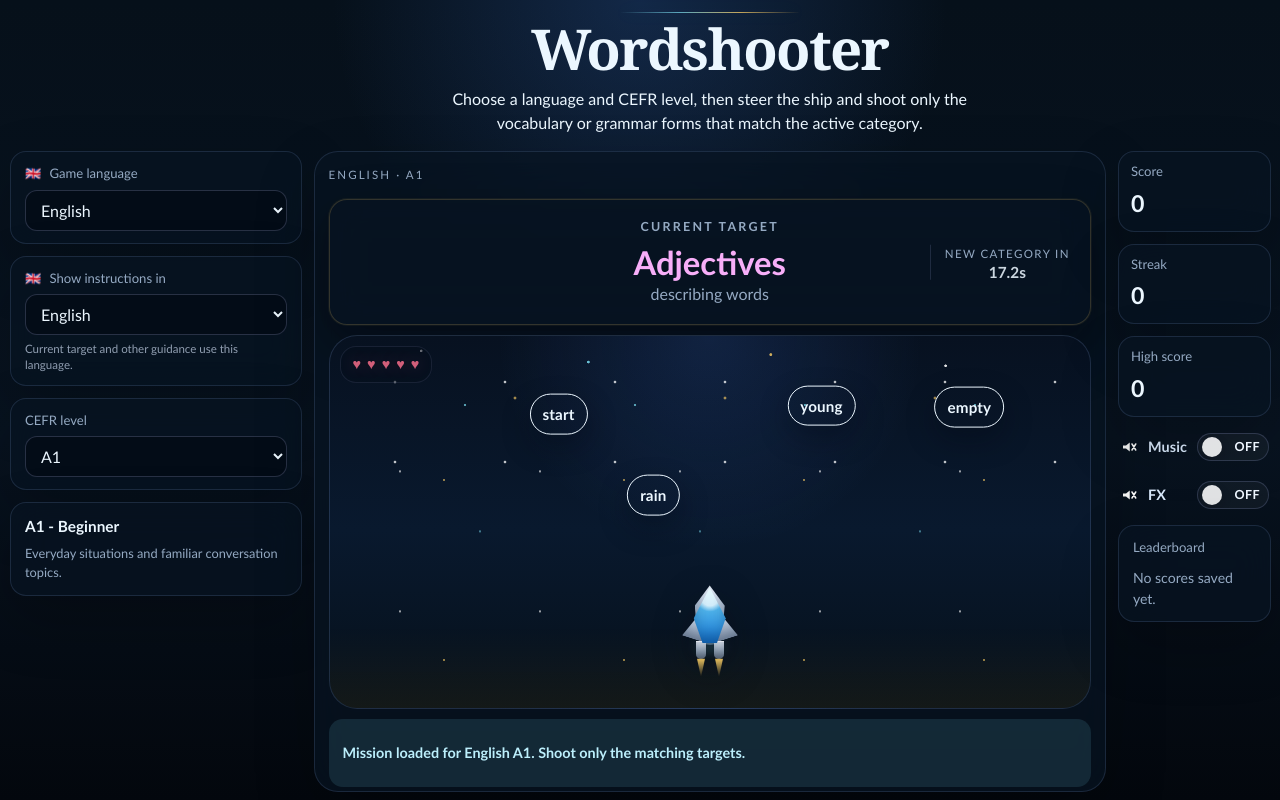
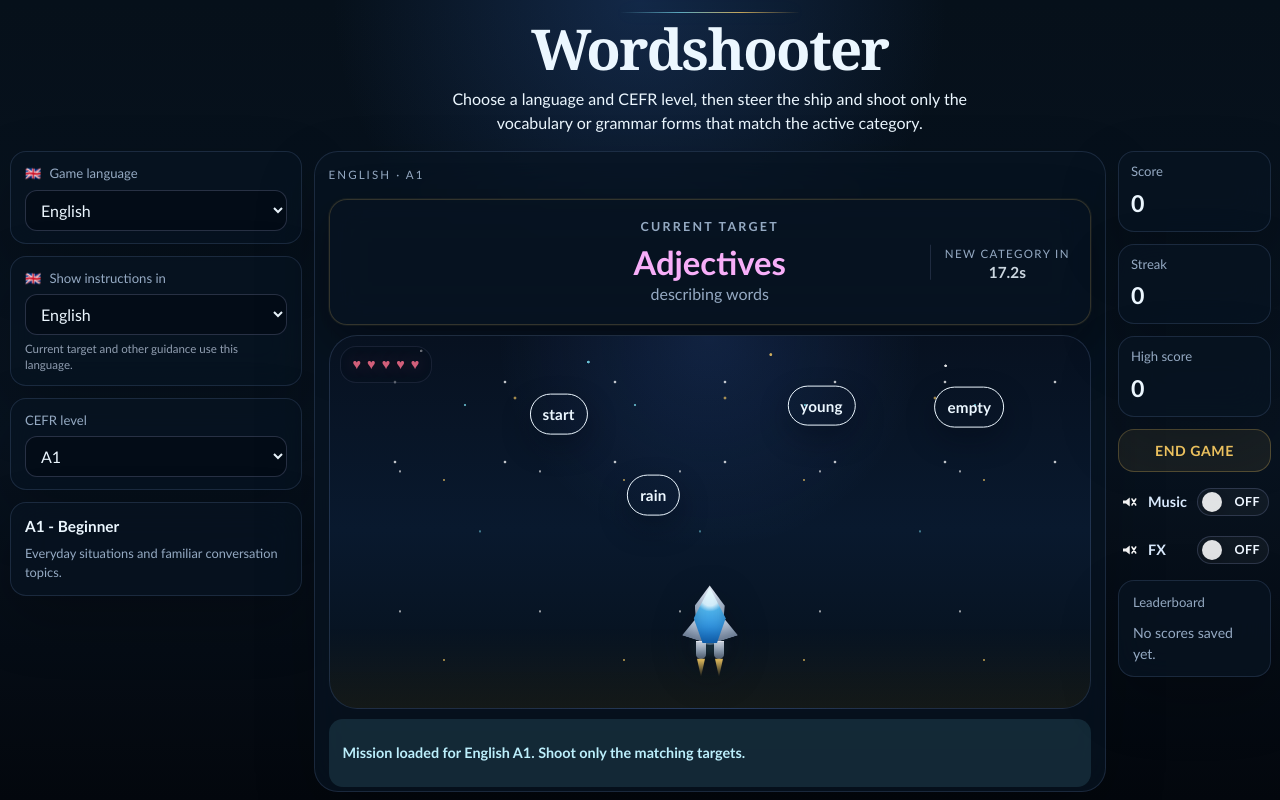
Before and after one commit to KireGW/wordshooter, a React (Vite) app: page / in a window 1280 px wide. Both pictures are taken after a click on the button "Start game". Built offline with nearby package versions, Linux system fonts and the light colour scheme.

Commit message:
Add end game control

```diff
--- a/src/App.css
+++ b/src/App.css
@@ -564,6 +564,31 @@
   padding: 8px 11px;
   font-size: 0.8rem;
   box-shadow: 0 10px 22px rgba(255, 209, 102, 0.18);
+}
+
+.finish-game-button {
+  width: 100%;
+  border: 1px solid rgba(255, 209, 102, 0.26);
+  border-radius: 16px;
+  padding: 10px 12px;
+  font: inherit;
+  font-weight: 800;
+  font-size: 0.88rem;
+  letter-spacing: 0.04em;
+  text-transform: uppercase;
+  color: #ffd166;
+  background: rgba(255, 209, 102, 0.07);
+  cursor: pointer;
+  transition:
+    border-color 140ms ease,
+    background 140ms ease,
+    transform 140ms ease;
+}
+
+.finish-game-button:hover {
+  border-color: rgba(255, 209, 102, 0.48);
+  background: rgba(255, 209, 102, 0.12);
+  transform: translateY(-1px);
 }
 
 .sound-button {
@@ -1714,8 +1739,13 @@
 
   .mobile-menu-panel .select-card,
   .mobile-menu-panel .hud-card,
-  .mobile-menu-panel .control-chip {
+  .mobile-menu-panel .control-chip,
+  .mobile-menu-panel .finish-game-button {
     min-width: 0;
+  }
+
+  .mobile-menu-panel .finish-game-button {
+    justify-self: stretch;
   }
 
   .mobile-menu-panel .curriculum-card p,
--- a/src/App.jsx
+++ b/src/App.jsx
@@ -24,8 +24,8 @@ const BULLET_SPEED = 88
 const WORD_SPAWN_MS = 850
 const WORD_MIN_SPEED = 4.7
 const WORD_MAX_SPEED = 8.1
-const WORD_SCORE_SPEED_FACTOR = 0.045
-const WORD_SCORE_SPEED_CAP = 3.2
+const WORD_SCORE_SPEED_FACTOR = 0.06
+const WORD_SCORE_SPEED_CAP = 4.2
 const DESKTOP_MIN_ACTIVE_WORDS = 4
 const DESKTOP_INITIAL_WORD_COUNT = 3
 const DESKTOP_MAX_ACTIVE_WORDS = 5
@@ -234,6 +234,7 @@ const UI_TRANSLATIONS = {
     restart: 'Restart',
     restartRun: 'Restart run',
     newGame: 'New game',
+    finishGame: 'End game',
     playAgain: 'Play again',
     intro:
       'Choose a language and CEFR level, then steer the ship and shoot only the vocabulary or grammar forms that match the active category.',
@@ -285,6 +286,7 @@ const UI_TRANSLATIONS = {
     restart: 'Recommencer',
     restartRun: 'Relancer',
     newGame: 'Nouveau jeu',
+    finishGame: 'Terminer',
     playAgain: 'Rejouer',
     intro:
       'Choisissez une langue et un niveau CECR, puis dirigez le vaisseau et tirez seulement sur le vocabulaire ou les formes grammaticales qui correspondent a la categorie active.',
@@ -336,6 +338,7 @@ const UI_TRANSLATIONS = {
     restart: 'Reiniciar',
     restartRun: 'Reiniciar partida',
     newGame: 'Nuevo juego',
+    finishGame: 'Terminar juego',
     playAgain: 'Jugar otra vez',
     intro:
       'Elige un idioma y un nivel MCER, luego dirige la nave y dispara solo al vocabulario o a las formas gramaticales que coincidan con la categoria activa.',
@@ -387,6 +390,7 @@ const UI_TRANSLATIONS = {
     restart: 'Riavvia',
     restartRun: 'Riavvia partita',
     newGame: 'Nuova partita',
+    finishGame: 'Termina partita',
     playAgain: 'Gioca ancora',
     intro:
       'Scegli una lingua e un livello QCER, poi guida la nave e spara solo al vocabolario o alle forme grammaticali che corrispondono alla categoria attiva.',
@@ -438,6 +442,7 @@ const UI_TRANSLATIONS = {
     restart: 'Neustart',
     restartRun: 'Runde neu starten',
     newGame: 'Neues Spiel',
+    finishGame: 'Spiel beenden',
     playAgain: 'Nochmal spielen',
     intro:
       'Waehle eine Sprache und ein GER-Niveau, steuere dann das Schiff und schiesse nur auf Woerter oder Grammatikformen, die zur aktiven Kategorie passen.',
@@ -489,6 +494,7 @@ const UI_TRANSLATIONS = {
     restart: 'Starta om',
     restartRun: 'Starta om runda',
     newGame: 'Nytt spel',
+    finishGame: 'Avsluta spelet',
     playAgain: 'Spela igen',
     intro:
       'Välj ett språk och en CEFR-nivå, styr sedan skeppet och skjut bara på ord eller grammatiska former som matchar den aktiva kategorin.',
@@ -1717,6 +1723,46 @@ function App() {
     playerName,
     resetGame,
   ])
+
+  const finishGame = useCallback(() => {
+    if (!hasLaunchedInitialRun) {
+      return
+    }
+
+    setShowGameOverLeaderboard(false)
+    setMobileMenuOpen(false)
+    setGame((current) => {
+      if (current.status === 'gameover') {
+        return current
+      }
+
+      const instructionLanguageId =
+        current.instructionLanguageId ?? selection.targetLanguageId ?? current.languageId
+      const uiText = getUiText(instructionLanguageId)
+      const bestScore = Math.max(current.bestScore, current.score)
+
+      return {
+        ...current,
+        bullets: [],
+        effects: [],
+        bestScore,
+        categoryAnnouncement: '',
+        categoryAnnouncementMs: 0,
+        streakAnnouncement: '',
+        streakAnnouncementMs: 0,
+        nextCategorySwitchMs: 0,
+        nextHeartSpawnMs: 0,
+        startAnnouncement: '',
+        startAnnouncementMs: 0,
+        endReason: 'manual',
+        status: 'gameover',
+        feedback: isMobileLayout
+          ? `${uiText.gameOver}. ${uiText.score}: ${bestScore}.`
+          : `${uiText.gameOver}. ${uiText.score}: ${bestScore}. ${uiText.pressEnterRestart}`,
+        feedbackTone: 'neutral',
+      }
+    })
+  }, [hasLaunchedInitialRun, isMobileLayout, selection.targetLanguageId])
 
   const fireBullet = useCallback(() => {
     if (!hasLaunchedInitialRun) {
@@ -2805,6 +2851,13 @@ function App() {
     </>
   )
 
+  const finishGameButton =
+    hasLaunchedInitialRun && game.status !== 'gameover' ? (
+      <button type="button" className="finish-game-button" onClick={finishGame}>
+        {uiText.finishGame}
+      </button>
+    ) : null
+
   const leaderboardPanel = (
     <section className="highscore-card">
       <span>{uiText.leaderboard}</span>
@@ -2844,6 +2897,7 @@ function App() {
   const hudPanel = (
     <section className="hud">
       {statsPanel}
+      {finishGameButton}
       {soundPanel}
       {leaderboardPanel}
     </section>
@@ -2897,6 +2951,7 @@ function App() {
               {uiText.intro}
             </p>
             {settingsPanel}
+            {finishGameButton}
             <section className="hud mobile-menu-sound-panel">{soundPanel}</section>
             {leaderboardPanel}
           </section>
```
